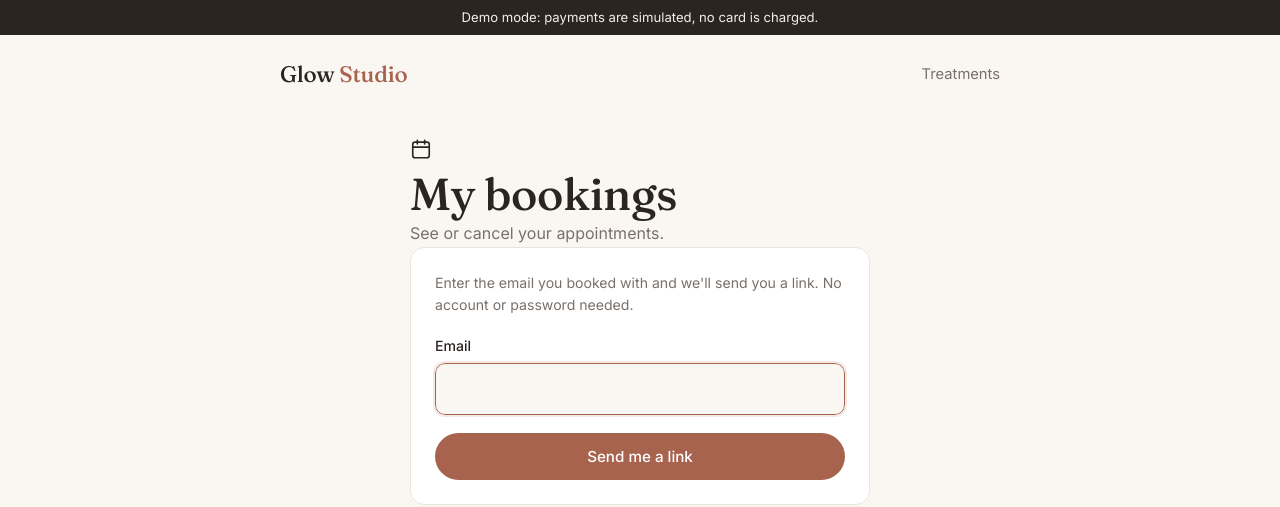
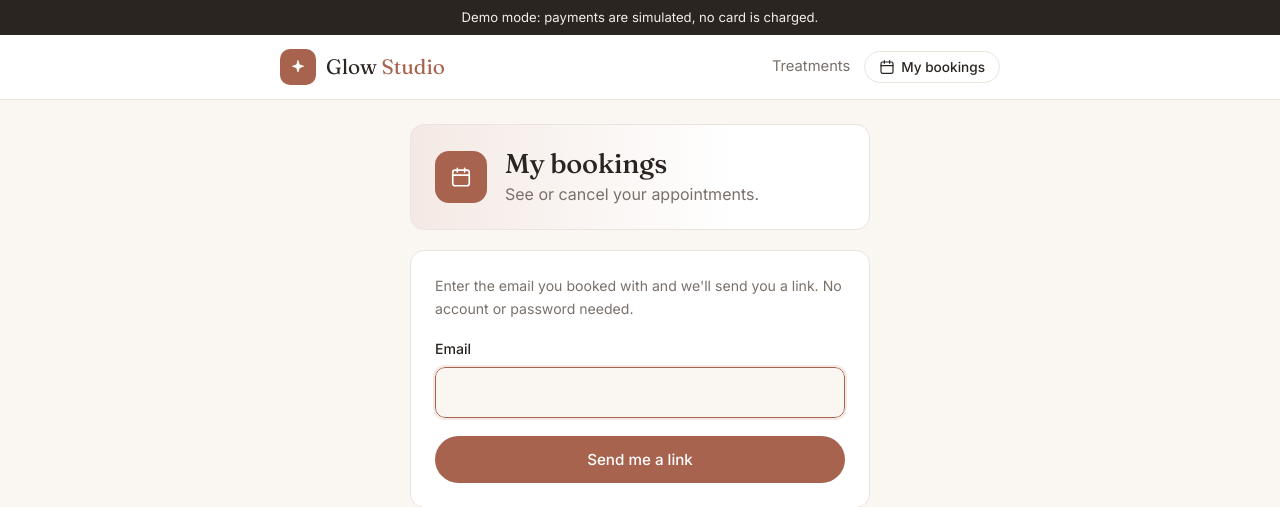
Before and after one commit to Dubemsky/glow-studio, a Flask app: page /my-bookings in a window 1280 px wide. Shown: the top 507 px of the page. Run offline with Flask 3, Linux system fonts and the light colour scheme.

Commit message:
Add top bar with logo, tab navigation and page headers

```diff
--- a/app/static/style.css
+++ b/app/static/style.css
@@ -46,12 +46,151 @@ a { color: inherit; }
   padding: 7px 16px;
 }
 
-header { padding: 26px 0; }
-header .container { display: flex; align-items: center; justify-content: space-between; }
-.logo { font-size: 1.4rem; text-decoration: none; }
-.logo span { color: var(--accent); }
+.topbar { background: var(--surface); border-bottom: 1px solid var(--line); padding: 14px 0; }
+.topbar .container { display: flex; align-items: center; justify-content: space-between; gap: 16px; }
+.topbar-actions { display: flex; align-items: center; gap: 14px; }
+.topbar-actions form { margin: 0; }
+
+.brand { display: flex; align-items: center; gap: 10px; text-decoration: none; }
+.brand-mark {
+  width: 36px;
+  height: 36px;
+  border-radius: 10px;
+  background: var(--accent);
+  color: #fff;
+  display: grid;
+  place-items: center;
+}
+.brand-mark .icon { fill: currentColor; stroke-width: 1; }
+.brand-name { font-family: "Fraunces", Georgia, serif; font-size: 1.3rem; }
+.brand-name span { color: var(--accent); }
 .nav-link { color: var(--muted); font-size: 0.92rem; text-decoration: none; }
 .nav-link:hover { color: var(--text); }
+.icon { flex: none; vertical-align: -3px; }
+
+.tabs-nav {
+  display: flex;
+  gap: 6px;
+  margin-top: 20px;
+  padding: 6px;
+  background: var(--surface);
+  border: 1px solid var(--line);
+  border-radius: var(--radius);
+  overflow-x: auto;
+}
+.nav-tab {
+  flex: 1;
+  display: flex;
+  align-items: center;
+  justify-content: center;
+  gap: 8px;
+  padding: 10px 16px;
+  border-radius: 10px;
+  text-decoration: none;
+  font-weight: 500;
+  white-space: nowrap;
+}
+.nav-tab:hover { background: var(--bg); }
+.nav-tab.active { background: var(--accent); color: #fff; }
+
+.page-head {
+  display: flex;
+  align-items: center;
+  gap: 18px;
+  padding: 22px 24px;
+  margin-bottom: 20px;
+  background: linear-gradient(90deg, var(--accent-soft), var(--surface) 70%);
+  border: 1px solid var(--line);
+  border-radius: var(--radius);
+}
+.page-head h1 { font-size: 1.7rem; }
+.page-head p { margin-top: 2px; }
+.page-head-actions { margin-left: auto; }
+.icon-tile {
+  width: 52px;
+  height: 52px;
+  flex: none;
+  border-radius: 14px;
+  background: var(--accent);
+  color: #fff;
+  display: grid;
+  place-items: center;
+}
+
+.panel { background: var(--surface); border: 1px solid var(--line); border-radius: var(--radius); overflow: hidden; }
+.panel-pad { padding: 18px 24px; }
+.panel-title { padding: 18px 24px; border-bottom: 1px solid var(--line); }
+.panel-title h2 { font-size: 1.2rem; }
+.panel-foot { padding: 14px 24px; border-top: 1px solid var(--line); color: var(--muted); font-size: 0.88rem; }
+
+.subtabs { display: flex; gap: 24px; padding: 0 24px; border-bottom: 1px solid var(--line); overflow-x: auto; }
+.subtab {
+  display: flex;
+  align-items: center;
+  gap: 8px;
+  padding: 16px 0 14px;
+  border-bottom: 2px solid transparent;
+  color: var(--muted);
+  text-decoration: none;
+  font-weight: 500;
+  white-space: nowrap;
+}
+.subtab:hover { color: var(--text); }
+.subtab.active { color: var(--accent); border-color: var(--accent); }
+.count { background: var(--bg); color: var(--muted); border-radius: 999px; padding: 1px 9px; font-size: 0.78rem; }
+.subtab.active .count { background: var(--accent-soft); color: var(--accent-dark); }
+
+.toolbar { display: flex; gap: 10px; padding: 16px 24px; border-bottom: 1px solid var(--line); }
+.search { flex: 1; position: relative; margin: 0; }
+.search .icon { position: absolute; left: 14px; top: 50%; transform: translateY(-50%); color: var(--muted); }
+.search input { padding-left: 40px; }
+select {
+  padding: 12px 14px;
+  border: 1px solid var(--line);
+  border-radius: 10px;
+  background: var(--surface);
+  font: inherit;
+  color: inherit;
+  min-width: 180px;
+}
+
+.client { display: flex; align-items: center; gap: 12px; }
+.avatar {
+  width: 36px;
+  height: 36px;
+  flex: none;
+  border-radius: 50%;
+  background: var(--accent-soft);
+  color: var(--accent);
+  display: grid;
+  place-items: center;
+  font-weight: 600;
+  font-size: 0.9rem;
+}
+.status { display: inline-flex; align-items: center; gap: 7px; font-size: 0.9rem; }
+.status::before { content: ""; width: 7px; height: 7px; border-radius: 50%; background: currentColor; }
+.status.on { color: var(--ok); }
+.status.done { color: var(--muted); }
+.status.off { color: var(--accent); }
+.right { text-align: right; }
+
+.booking-row {
+  display: flex;
+  align-items: center;
+  justify-content: space-between;
+  gap: 16px;
+  padding: 16px 24px;
+  border-bottom: 1px solid var(--line);
+}
+.booking-row:last-child { border-bottom: 0; }
+
+.demo-note { margin-top: 22px; padding: 16px; background: var(--bg); border-radius: 10px; }
+.demo-note .btn { margin-top: 10px; }
+
+.week-day { display: flex; gap: 24px; padding: 14px 24px; border-bottom: 1px solid var(--line); }
+.week-day:last-child { border-bottom: 0; }
+.week-date { min-width: 80px; display: flex; flex-direction: column; }
+.week-items { display: grid; gap: 6px; flex: 1; }
 
 main { padding: 24px 0 72px; }
 
@@ -106,7 +245,7 @@ footer .container { display: flex; flex-wrap: wrap; gap: 8px 24px; justify-conte
 .btn.block { display: block; width: 100%; text-align: center; padding: 14px; }
 .btn.ghost { background: transparent; color: var(--text); border: 1px solid var(--line); }
 .btn.ghost:hover { background: var(--accent-soft); }
-.btn.small { padding: 6px 14px; font-size: 0.85rem; }
+.btn.small { padding: 7px 14px; font-size: 0.85rem; display: inline-flex; align-items: center; gap: 6px; }
 
 .info-row { display: grid; grid-template-columns: repeat(auto-fit, minmax(200px, 1fr)); gap: 14px; }
 .info-row .card { padding: 20px; }
@@ -197,6 +336,10 @@ input:focus { outline: 2px solid var(--accent-soft); border-color: var(--accent)
 .stat .value { font-family: "Fraunces", Georgia, serif; font-size: 2rem; margin-top: 4px; }
 
 .table-wrap { overflow-x: auto; }
+.panel table { margin: 0; }
+.panel th:first-child, .panel td:first-child { padding-left: 24px; }
+.panel th:last-child, .panel td:last-child { padding-right: 24px; }
+.panel th { padding-top: 14px; background: var(--bg); }
 table { width: 100%; border-collapse: collapse; font-size: 0.92rem; }
 th {
   text-align: left;
@@ -228,6 +371,15 @@ td.num { font-variant-numeric: tabular-nums; white-space: nowrap; }
 
 @media (max-width: 560px) {
   .service { flex-direction: column; align-items: flex-start; }
+  .hide-mobile, .topbar .nav-link { display: none; }
+  .toolbar { flex-direction: column; }
+  .page-head { padding: 18px; gap: 14px; }
+  .icon-tile { width: 44px; height: 44px; }
   .card { padding: 20px; }
 }
 .center .lead { margin-left: auto; margin-right: auto; }
+.brand-name { white-space: nowrap; }
+@media (max-width: 560px) {
+  .topbar-actions { gap: 8px; }
+  .topbar-actions .btn.small { padding: 7px 10px; }
+}
--- a/app/templates/admin/login.html
+++ b/app/templates/admin/login.html
@@ -1,12 +1,13 @@
 {% extends "base.html" %}
 
 {% block title %}Studio login · {{ studio.NAME }}{% endblock %}
-{% block nav %}{% endblock %}
+{% block header_actions %}{% endblock %}
 
 {% block content %}
 <div class="narrow">
   <div class="card">
     <h2>Studio login</h2>
+    <p class="muted small" style="margin-top: 6px">For Glow Studio staff.</p>
     <form method="post" style="margin-top: 20px">
       <div class="field">
         <label for="password">Password</label>
--- a/app/templates/base.html
+++ b/app/templates/base.html
@@ -1,3 +1,4 @@
+{% from "_icons.html" import icon, brand with context %}
 <!doctype html>
 <html lang="en">
 <head>
@@ -15,12 +16,19 @@
   <div class="demo-bar">Demo mode: payments are simulated, no card is charged.</div>
   {% endif %}
 
-  <header>
+  <header class="topbar">
     <div class="container {% block width %}{% endblock %}">
-      <a class="logo" href="{{ url_for('public.index') }}">Glow <span>Studio</span></a>
-      {% block nav %}<a class="nav-link" href="{{ url_for('public.index') }}#services">Treatments</a>{% endblock %}
+      {{ brand() }}
+      <nav class="topbar-actions">
+        {% block header_actions %}
+        <a class="nav-link" href="{{ url_for('public.index') }}#services">Treatments</a>
+        <a class="btn ghost small" href="{{ url_for('public.find_bookings') }}">{{ icon('calendar', 16) }} My bookings</a>
+        {% endblock %}
+      </nav>
     </div>
   </header>
+
+  {% block subnav %}{% endblock %}
 
   <main>
     <div class="container {{ self.width() }}">
```
Also changed, not shown: app/templates/admin/base.html (added, +22 -0 lines).
